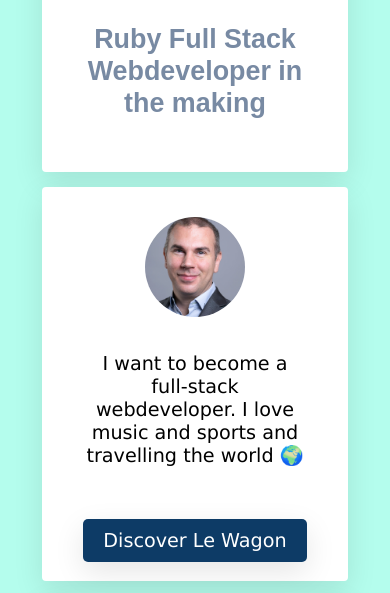
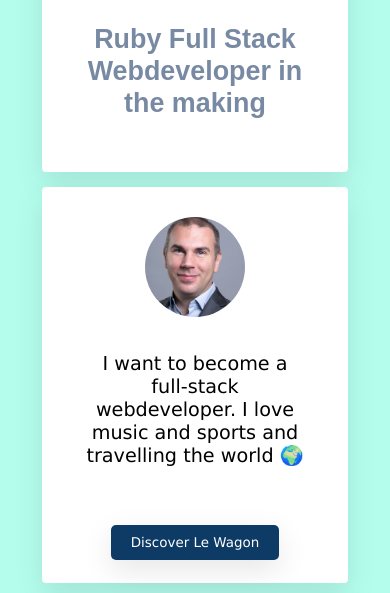
Before and after one commit to ppruessen/ppruessen.github.io, a plain HTML site: page index.html in a window 390 px wide. Shown: the part 186-779 px from the top of the page. Drawn offline with Linux system fonts and the light colour scheme; a web font is replaced by a local one.

Commit message:
changed button to be responsive

```diff
--- a/style.css
+++ b/style.css
@@ -141,4 +141,8 @@ p {
   .card {
     width: 66%;
   }
+
+  #btn-blue {
+    font-size: 0.7em;
+  }
 }
```
